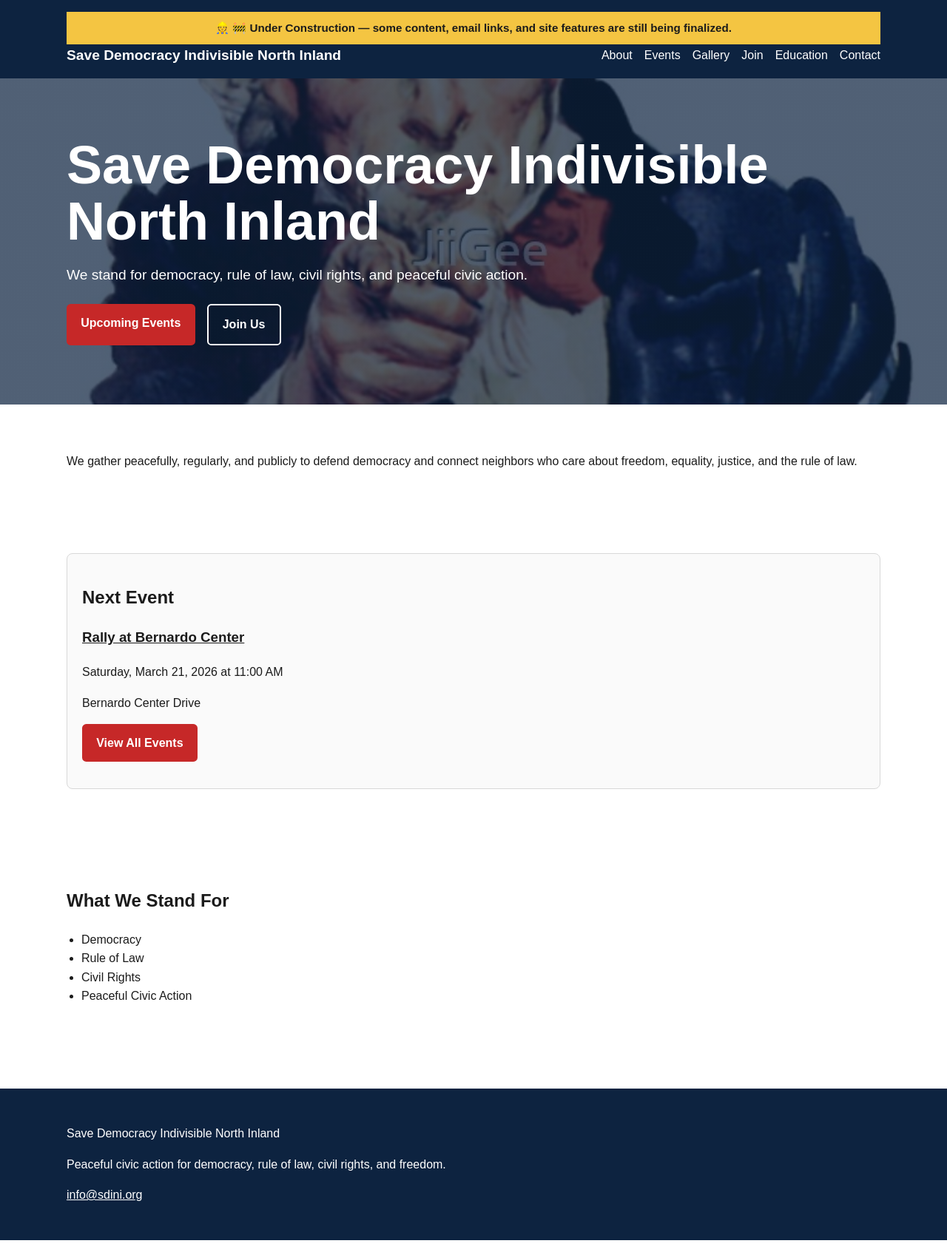
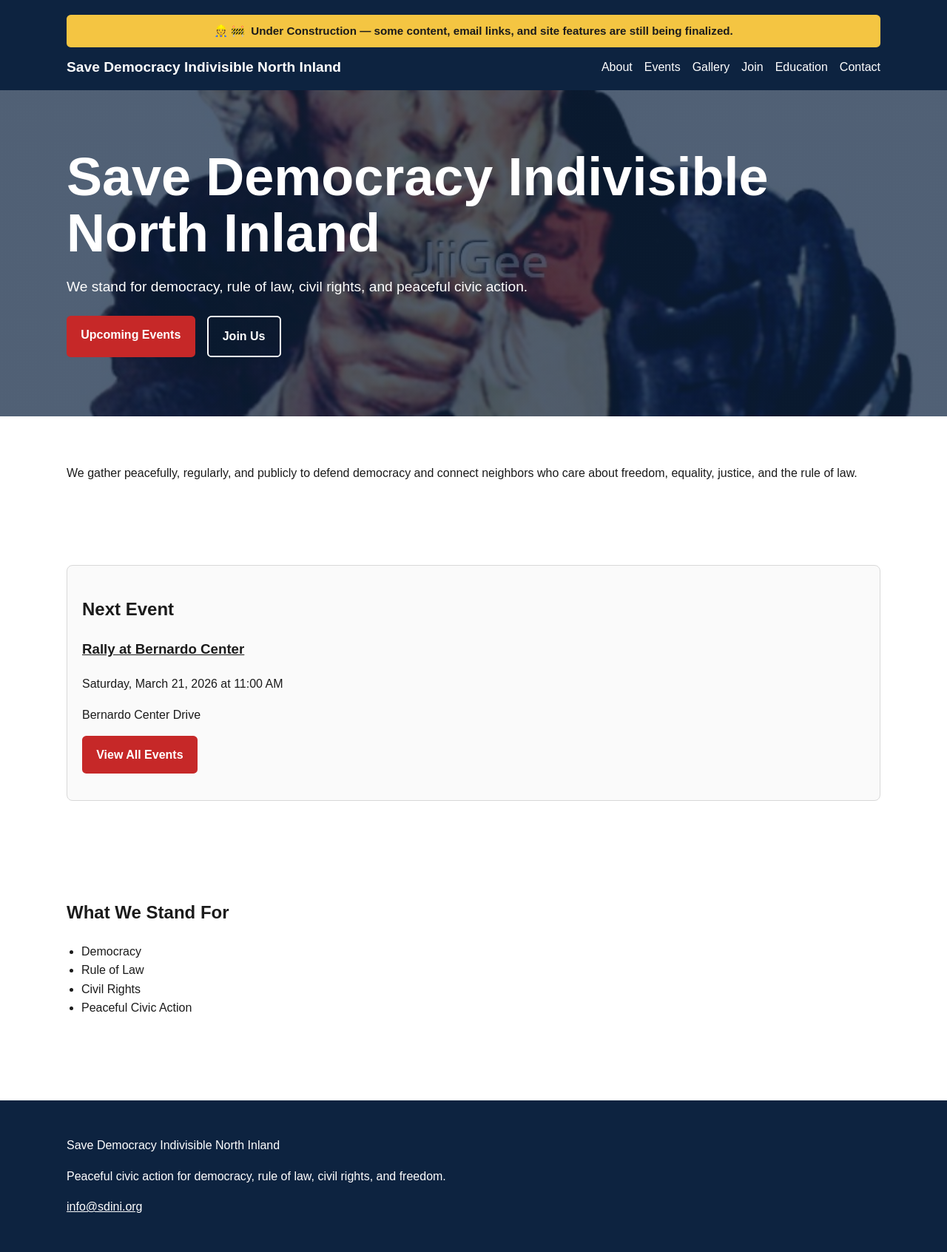
Before and after one commit to SDI-NI/sdini-web, a Jekyll site: the page built from index.md, in a window 1280 px wide. Shown: the whole page at 74% size. Built offline with Jekyll 4.4.1, drawn with Linux system fonts in a browser that asks for light colours; a script that is not in the unit is left out.

Commit message:
Update style.css

```diff
--- a/assets/css/style.css
+++ b/assets/css/style.css
@@ -20,18 +20,32 @@
 }
 
 .construction-banner {
-  background: #f4c542;
-  color: #1b1b1b;
+  display: flex;
+  justify-content: center;
+  align-items: center;
+  gap: 0.5rem;
   text-align: center;
   font-weight: 700;
   padding: 0.6rem 1rem;
   font-size: 0.95rem;
+  background: #f4c542;
+  color: #1b1b1b;
+  border-radius: 0.35rem;
+  margin: 0.75rem 0 0.75rem 0;
+}
+
+.construction-icon {
+  flex: 0 0 auto;
+}
+
+.construction-text {
+  display: inline-block;
 }
 
 .site-header {
   background: #0d2340;
   color: #ffffff;
-  padding: 1rem 0;
+  padding: 0.5rem 0 1rem 0;
 }
 
 .header-inner {
@@ -41,7 +55,6 @@
   align-items: center;
   flex-wrap: wrap;
 }
-
 .site-title {
   text-decoration: none;
   font-weight: 700;
```
